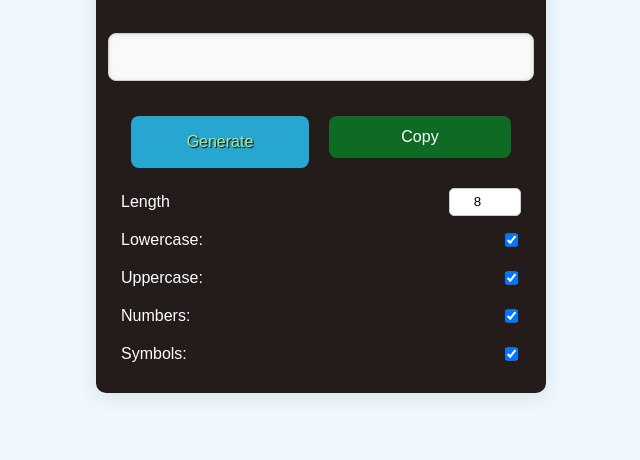
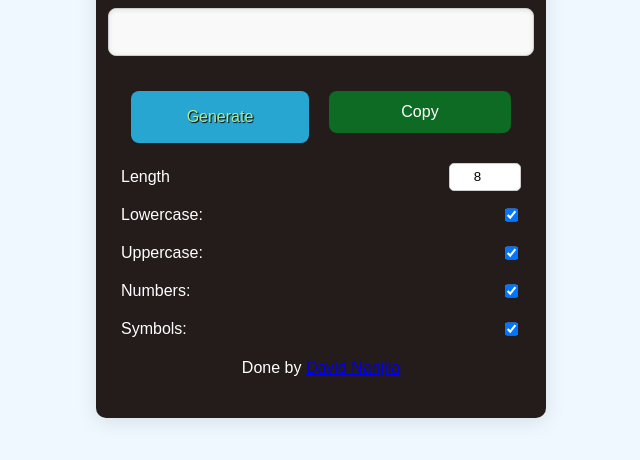
Before and after one commit to HandOnPractices/PasswordGenerator, a plain HTML site: page index.html in a window 1280 px wide. Shown: the part 268-728 px from the top of the page, without its empty margins (319-959 px from the left). Drawn offline with Linux system fonts and the light colour scheme.

Commit message:
add link to my linkedIn profile
Signed-off-by: David Nanjila <nanjiladavid2@gmail.com>

```diff
--- a/index.html
+++ b/index.html
@@ -34,6 +34,7 @@
             <input type="checkbox" id="symbols" checked>
 
         </div>
+        <p>Done by <a href="https://www.linkedin.com/in/david-nanjila/">David Nanjila</a></p>
     </div>
     <script src="script.js"></script>
 </body>
```
